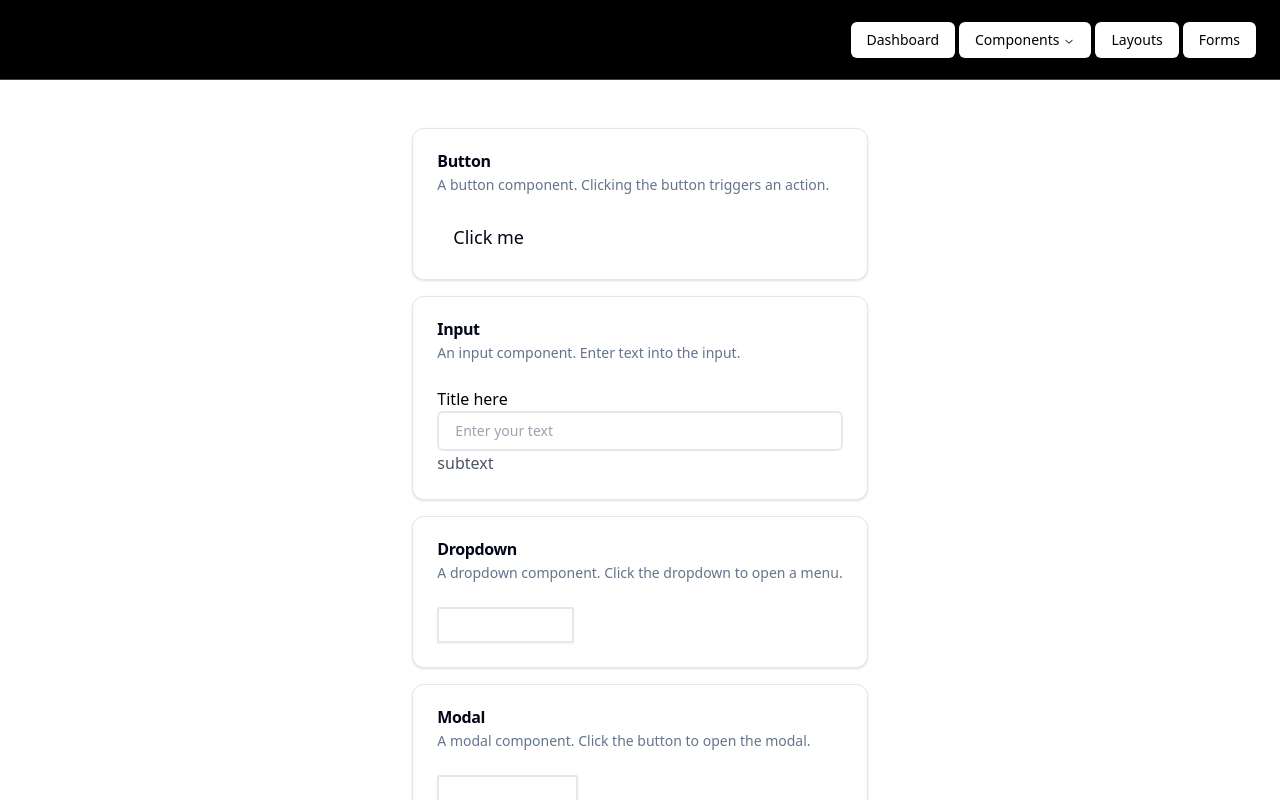
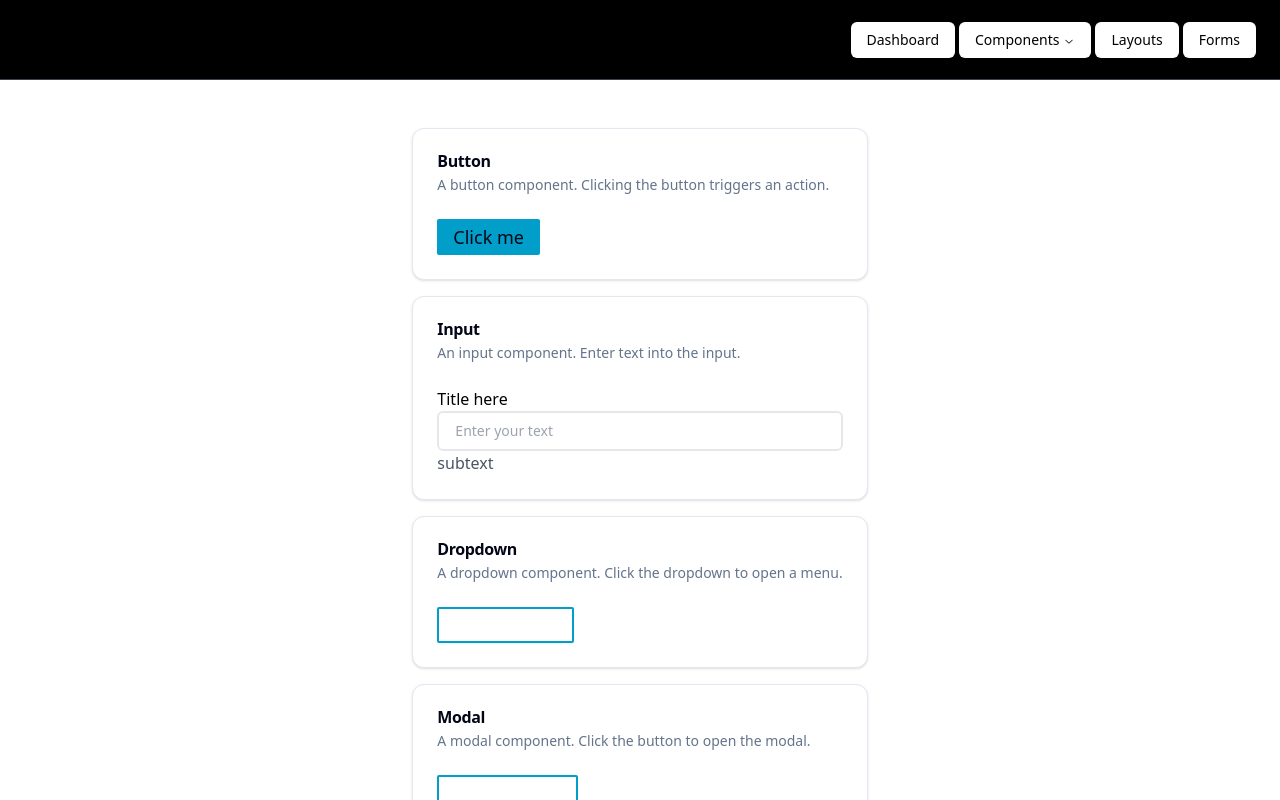
Before and after one commit to indicacode/gbt-fluent2-web, a Next.js app: page / in a window 1280 px wide. Shown: the top 800 px of the page. Built offline with nearby package versions, Linux system fonts and the light colour scheme.

Commit message:
feat[gbt-fluent2-web]branding color tailwind.config.ts

```diff
--- a/tailwind.config.ts
+++ b/tailwind.config.ts
@@ -1,4 +1,8 @@
-import type {Config} from "tailwindcss"
+import type { Config } from "tailwindcss"
+
+
+
+
 
 const config = {
   darkMode: "media",
@@ -18,14 +22,24 @@ const config = {
       },
     },
     extend: {
+      colors: {
+        brandColor: {
+          primary: "#009ec9",
+          secondary: "#008bb1",
+          light: "#33b3d6",
+          dark: "#005f79",
+          hover: "#008bb1",
+          text: "",
+        },
+      },
       keyframes: {
         "accordion-down": {
-                    from: {height: "0"},
-                    to: {height: "var(--radix-accordion-content-height)"},
+          from: { height: "0" },
+          to: { height: "var(--radix-accordion-content-height)" },
         },
         "accordion-up": {
-                    from: {height: "var(--radix-accordion-content-height)"},
-                    to: {height: "0"},
+          from: { height: "var(--radix-accordion-content-height)" },
+          to: { height: "0" },
         },
       },
       animation: {
```
Lines whose indentation alone changed are shown as unchanged.
